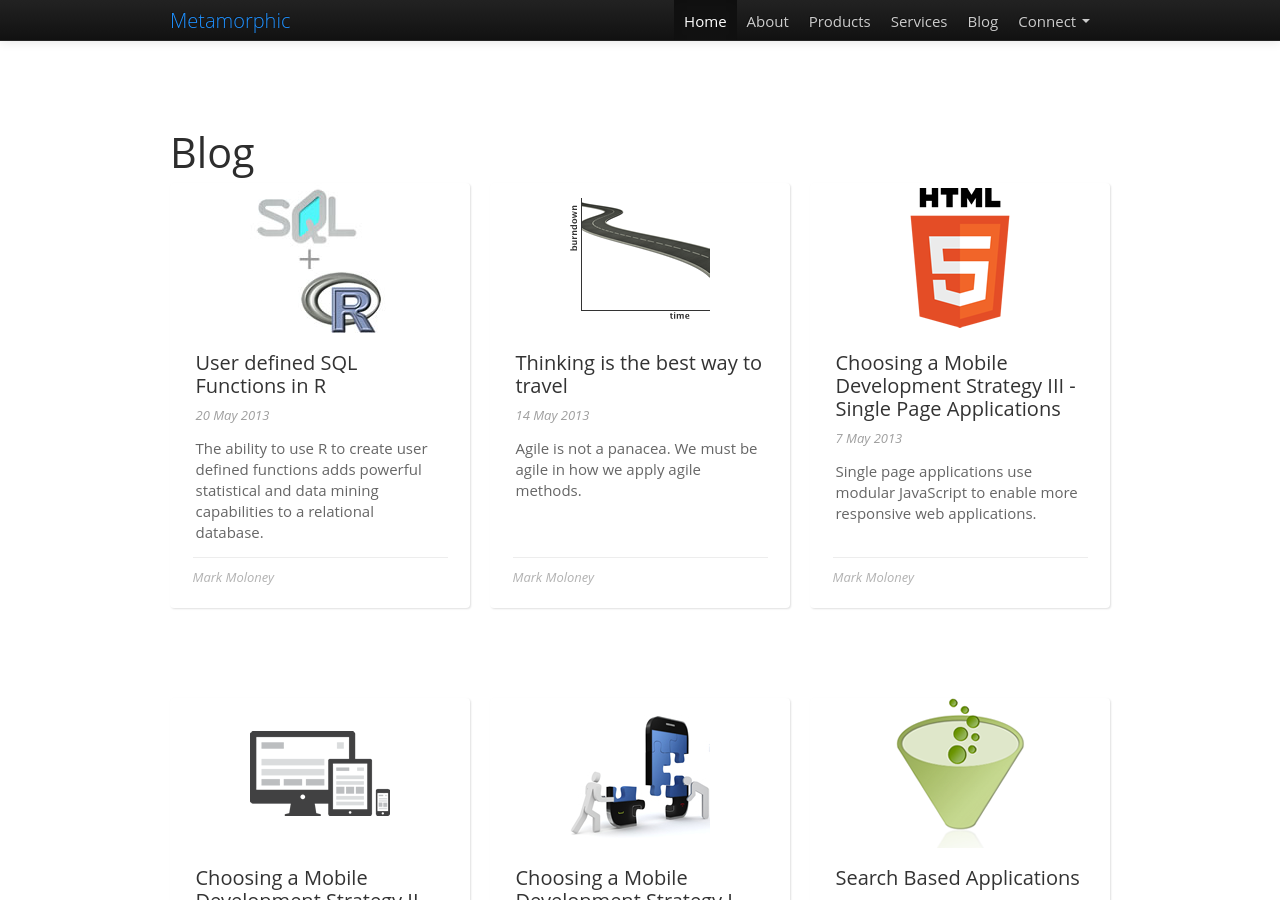
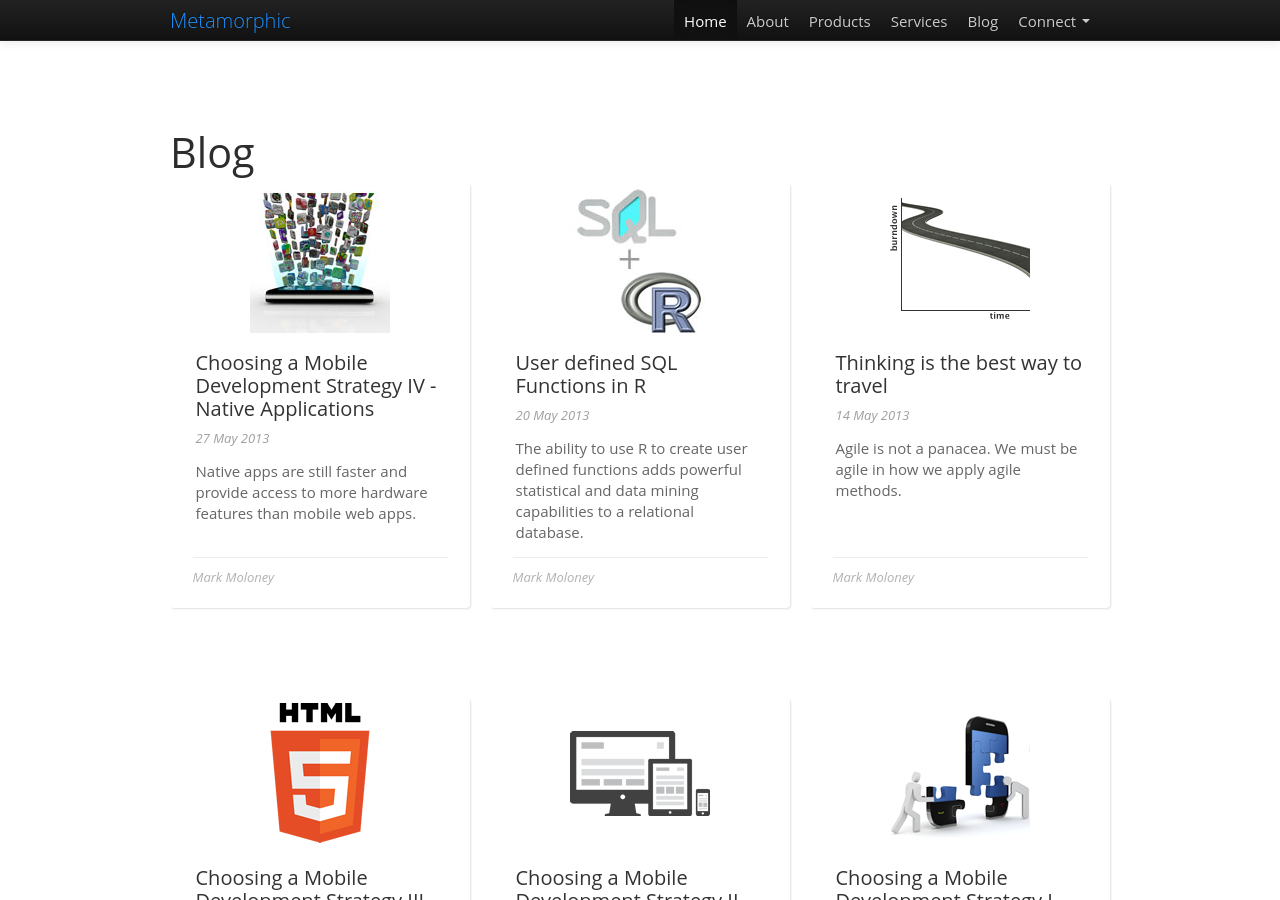
Before and after one commit to markmo/markmo.github.io, a Jekyll site: the page built from blogs.html, in a window 1280 px wide and 900 px high. Built offline with Jekyll 4.4.1, drawn with Linux system fonts in a browser that asks for light colours; nearby versions of some CDN libraries; Markdown is read by kramdown in place of the engine named in the settings.

Commit message:
add blog post on native mobile apps; try removing stellar.js as causing flickering on iPad

```diff
--- a/_layouts/blog_post.html
+++ b/_layouts/blog_post.html
@@ -27,6 +27,7 @@ layout: default
             </div>
             <div class="span4">
                 <h4>Recent Posts</h4>
+                <p><a href="{% post_url 2013-05-27-native-applications %}">Choosing a Mobile Development Strategy IV</a></p>
                 <p><a href="{% post_url 2013-05-20-user-defined-sql-functions-in-r %}">User defined SQL Functions in R</a></p>
                 <p><a href="{% post_url 2013-05-14-thinking-is-the-best-way %}">Thinking is the best way to travel</a></p>
                 <p><a href="{% post_url 2013-05-07-single-page-applications %}">Choosing a Mobile Development Strategy III</a></p>
--- a/_layouts/default.html
+++ b/_layouts/default.html
@@ -146,7 +146,7 @@
 <script src="/js/vendor/bootstrap.min.js"></script>
 
 <!--<script src="js/waypoints.js"></script>-->
-<script src="/js/vendor/jquery.stellar.min.js"></script>
+<!--<script src="/js/vendor/jquery.stellar.min.js"></script>-->
 <script src="/js/main.js"></script>
 <script src="/js/blog.js"></script>
 
--- a/blogs.html
+++ b/blogs.html
@@ -6,6 +6,26 @@ layout: default
     <div class="container">
         <h1>Blog</h1>
         <div class="row post-row">
+            <div class="span4 post">
+                <div class="img">
+                    <a href="{% post_url 2013-05-27-native-applications %}">
+                        <img src="/img/mobile-apps.jpg" title="Choosing a Mobile Development Strategy IV - Native Applications" alt="Choosing a Mobile Development Strategy IV - Native Applications" style="width: 140px; height: 150px;">
+                    </a>
+                </div>
+                <div class="text">
+                    <h5>
+                        <a href="{% post_url 2013-05-27-native-applications %}">Choosing a Mobile Development Strategy IV - Native Applications</a>
+                    </h5>
+                    <div class="date">27 May 2013</div>
+                    <p>Native apps are still faster and provide access to more hardware features than mobile web apps.</p>
+                </div>
+                <div class="author">
+                    <h6>Mark Moloney</h6>
+                </div>
+                <a class="plus-wrapper" href="{% post_url 2013-05-27-native-applications %}">
+                    <span>+</span>
+                </a>
+            </div>
             <div class="span4 post">
                 <div class="img">
                     <a href="{% post_url 2013-05-20-user-defined-sql-functions-in-r %}">
@@ -47,6 +67,8 @@ layout: default
                     <span>+</span>
                 </a>
             </div>
+        </div>
+        <div class="row post-row">
             <div class="span4 post">
                 <div class="img">
                     <a href="{% post_url 2013-05-07-single-page-applications %}">
@@ -67,8 +89,6 @@ layout: default
                     <span>+</span>
                 </a>
             </div>
-        </div>
-        <div class="row post-row">
             <div class="span4 post">
                 <div class="img">
                     <a href="{% post_url 2013-05-07-responsive-design %}">
@@ -110,6 +130,8 @@ layout: default
                     <span>+</span>
                 </a>
             </div>
+        </div>
+        <div class="row post-row">
             <div class="span4 post">
                 <div class="img">
                     <a href="{% post_url 2013-05-06-search-based-applications %}">
@@ -130,8 +152,6 @@ layout: default
                     <span>+</span>
                 </a>
             </div>
-        </div>
-        <div class="row post-row">
             <div class="span4 post">
                 <div class="img">
                     <a href="{% post_url 2013-04-28-enterprise-data-capability-map %}">
@@ -172,6 +192,8 @@ layout: default
                     <span>+</span>
                 </a>
             </div>
+        </div>
+        <div class="row post-row">
             <div class="span4 post">
                 <div class="img">
                     <a href="{% post_url 2013-04-23-why-functional-languages %}">
@@ -192,8 +214,6 @@ layout: default
                     <span>+</span>
                 </a>
             </div>
-        </div>
-        <div class="row post-row">
             <div class="span4 post">
                 <div class="img">
                     <a href="{% post_url 2013-04-21-hadoop-intro %}">
--- a/js/main.js
+++ b/js/main.js
@@ -82,12 +82,12 @@ $(function () {
 //        $('html, body').stop().animate({scrollTop: curSection.offset().top}, 250);
 //    });
 
-    $(function () {
-        $.stellar({
-            horizontalScrolling: false,
-            responsive: true
-        });
-    });
+//    $(function () {
+//        $.stellar({
+//            horizontalScrolling: false,
+//            responsive: true
+//        });
+//    });
 
     $('section')[0].scrollIntoView();
 
```
Also changed, not shown: _posts/2013-05-27-native-applications.md (added, +75 -0 lines), img/mobile-apps.jpg (added), 4 other files.
